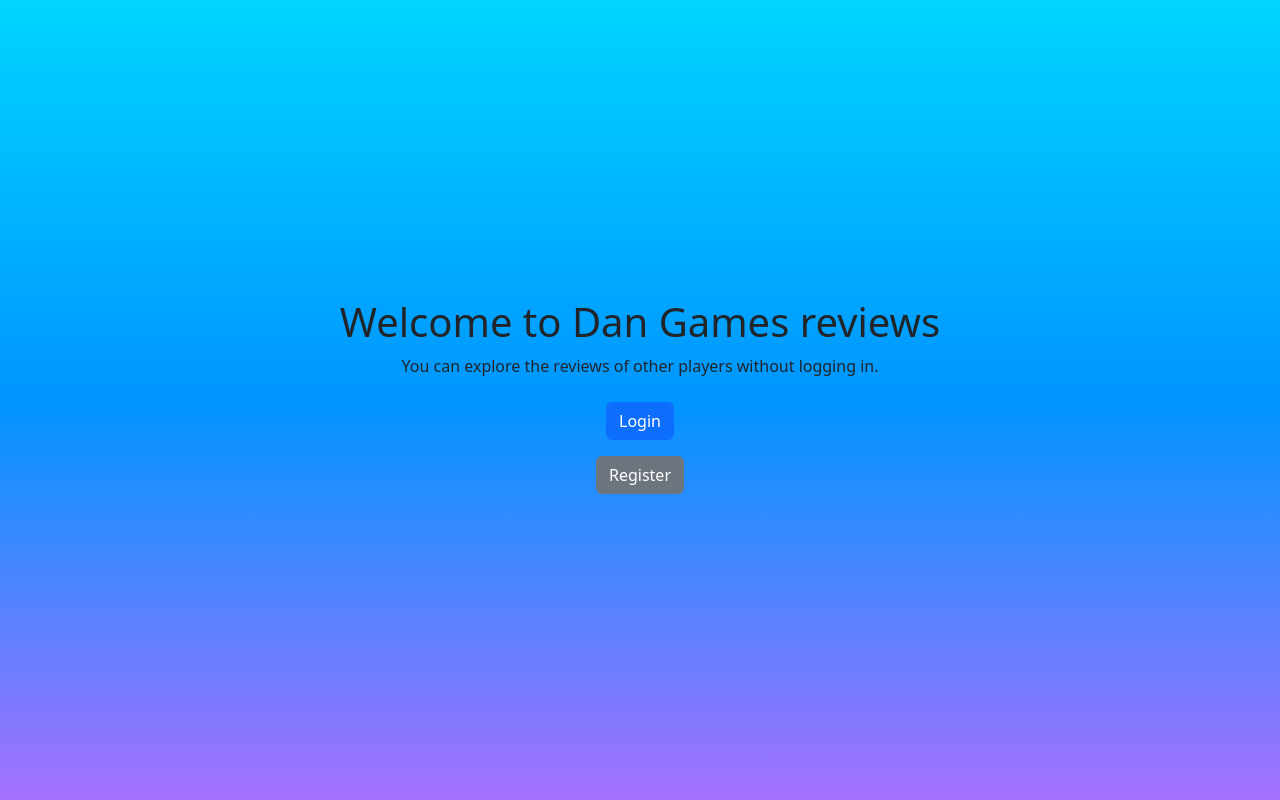
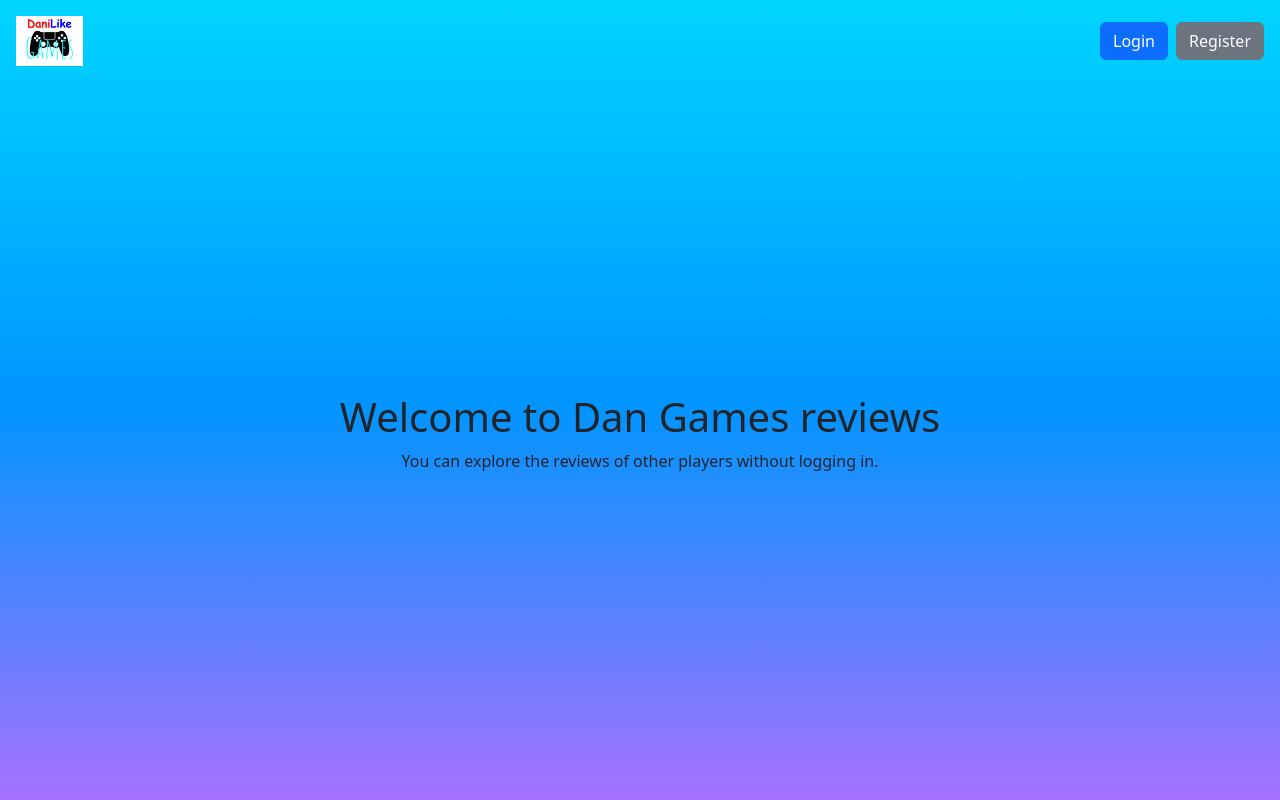
Before and after one commit to Dani12600000/Projeto_Integrado, a React (Vite) app in the folder frontend/: page / in a window 1280 px wide. Built offline with nearby package versions, Linux system fonts and the light colour scheme.

Commit message:
update_temp

```diff
--- a/frontend/src/components/Home.jsx
+++ b/frontend/src/components/Home.jsx
@@ -8,7 +8,7 @@ const Home = () => {
 
   useEffect(() => {
     // Verifica se o usuário está logado e obtém o nome do usuário do localStorage
-    const name = localStorage.getItem('userName'); // Alterado aqui para pegar diretamente o nome
+    const name = localStorage.getItem('userName');
     if (name) {
       setUserName(name); // Seta o nome do utilizador
     }
@@ -22,21 +22,38 @@ const Home = () => {
   };
 
   return (
-    <div style={{ backgroundImage: "linear-gradient(#00d5ff,#0095ff,rgba(93,0,255,.555))" }} className="d-flex flex-column justify-content-center align-items-center text-center vh-100">
+    <div style={{ backgroundImage: "linear-gradient(#00d5ff,#0095ff,rgba(93,0,255,.555))", height: "100vh" }} className="d-flex flex-column">
+      <header className="d-flex justify-content-between align-items-center p-3">
+        <div>
+          <img src="/DaniLike_Games.jpg" alt="Logo" style={{ height: '50px' }} />
+        </div>
+        <div>
+          {userName ? (
+            <>
+              <span className="text-light me-3">Welcome, {userName}</span>
+              <button className="btn btn-light" onClick={handleLogout}>Logout</button>
+            </>
+          ) : (
+            <>
+              <Link to="/login" className="btn btn-primary me-2">Login</Link>
+              <Link to="/register" className="btn btn-secondary">Register</Link>
+            </>
+          )}
+        </div>
+      </header>
+      <main className="d-flex flex-column justify-content-center align-items-center text-center flex-grow-1">
         {userName ? (
           <>
             <h1>Welcome, {userName}!</h1>
             <p>You have successfully logged in.</p>
-          <button className="btn btn-light my-5" onClick={handleLogout}>Logout</button>
           </>
         ) : (
           <>
             <h1>Welcome to Dan Games reviews</h1>
             <p>You can explore the reviews of other players without logging in.</p>
-          <Link to="/login" className="btn btn-primary my-2">Login</Link>
-          <Link to="/register" className="btn btn-secondary my-2">Register</Link>
           </>
         )}
+      </main>
     </div>
   );
 };
```
Also changed, not shown: frontend/DaniLike_Games.jpg (added), 1 other file (tests, documents, lock files or other folders). Lines whose indentation alone changed are shown as unchanged.
